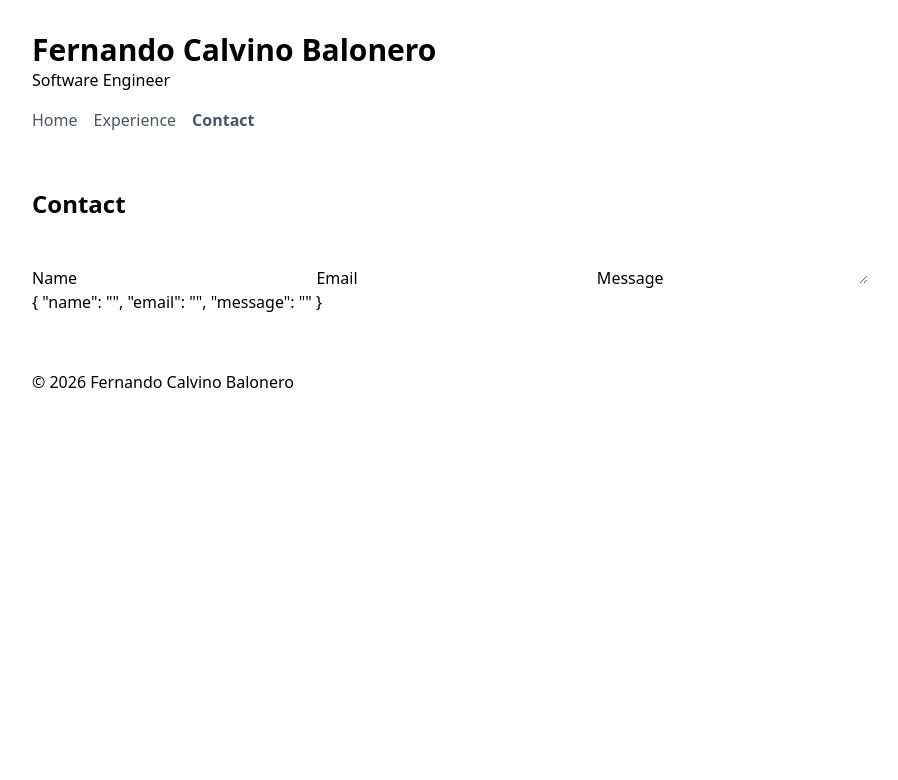
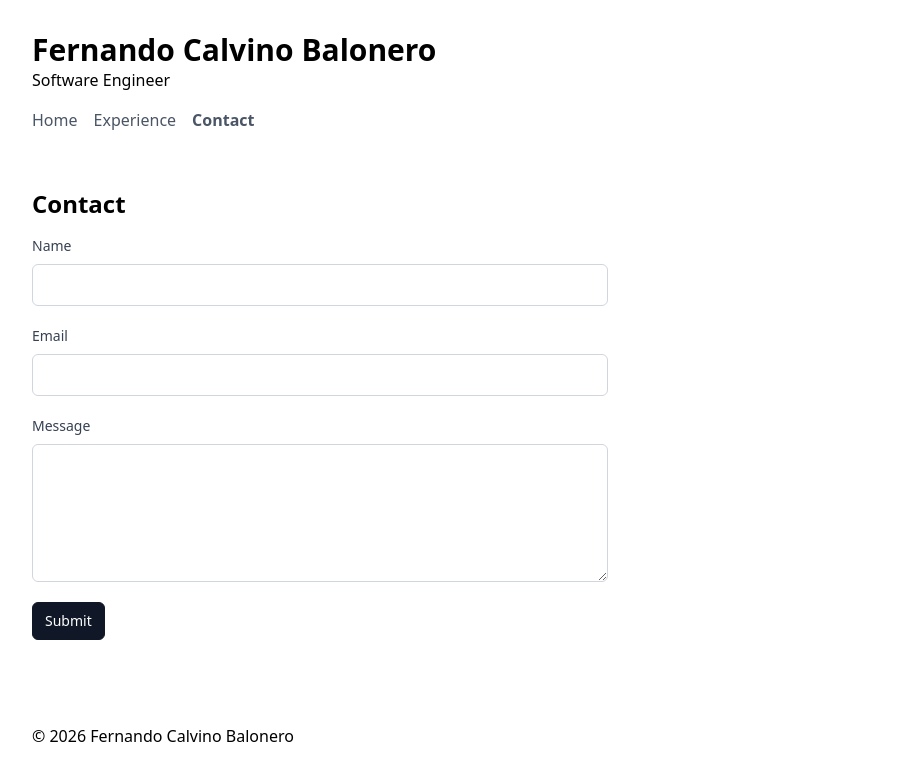
Before and after one commit to fercbrt/portfolio, an Angular app: page /contact in a window 1280 px wide. Shown: the top 780 px of the page, without its empty margins (176-1074 px from the left). Built offline with nearby package versions, Linux system fonts and the light colour scheme.

Commit message:
Phase 6: done; created contact page with the new signal form feature by Angular v22

```diff
--- /dev/null
+++ b/src/app/components/arrow-left-circle-icon/arrow-left-circle-icon.html
@@ -0,0 +1,3 @@
+<svg xmlns="http://www.w3.org/2000/svg" fill="none" viewBox="0 0 24 24" stroke-width="1.5" stroke="currentColor" aria-hidden="true" class="size-full">
+  <path stroke-linecap="round" stroke-linejoin="round" d="m11.25 9-3 3m0 0 3 3m-3-3h7.5M21 12a9 9 0 1 1-18 0 9 9 0 0 1 18 0Z" />
+</svg>
--- /dev/null
+++ b/src/app/components/arrow-left-circle-icon/arrow-left-circle-icon.ts
@@ -0,0 +1,13 @@
+import { Component } from '@angular/core';
+
+@Component({
+  imports: [],
+  selector: 'app-arrow-left-circle-icon',
+  templateUrl: './arrow-left-circle-icon.html',
+  host: {
+    class: 'block size-4 shrink-0'
+  }
+})
+export class ArrowLeftCircleIcon {
+
+}
--- a/src/app/components/experience-card/experience-card.html
+++ b/src/app/components/experience-card/experience-card.html
@@ -1,5 +1,5 @@
 <h3 class="font-bold my-2">
-    <a [routerLink]="['/experience', experience().id]">
+    <a [routerLink]="['/experience', experience().id]" class="text-blue-700 hover:text-blue-900 focus-visible:text-blue-900 focus-visible:outline-2 focus-visible:outline-offset-2 focus-visible:outline-gray-900 rounded-sm transition-colors">
         {{ experience().position }}, {{ experience().company }}
     </a>
 </h3>
--- a/src/app/components/experience-chips/experience-chips.html
+++ b/src/app/components/experience-chips/experience-chips.html
@@ -1,7 +1,7 @@
-<div class="flex flex-wrap gap-2">
-        @for (item of technologies(); track $index) {
-            <div class="rounded-full px-2.5 py-0.5 text-xs font-medium border border-gray-200 bg-gray-100 text-gray-700">
-                {{ item }}
-            </div>
-        }
-    </div>
+<ul class="flex flex-wrap gap-2">
+    @for (item of technologies(); track item) {
+        <li class="rounded-full px-2.5 py-0.5 text-xs font-medium border border-gray-200 bg-gray-100 text-gray-700">
+            {{ item }}
+        </li>
+    }
+</ul>
--- a/src/app/components/header/header.html
+++ b/src/app/components/header/header.html
@@ -8,6 +8,6 @@
     <nav class="flex gap-4 mt-4">
         <a class="text-gray-600 hover:text-gray-900 hover:underline underline-offset-4 transition-colors focus-visible:outline-2 focus-visible:outline-offset-2 focus-visible:outline-gray-900 rounded-sm" routerLink="/" routerLinkActive="font-bold" ariaCurrentWhenActive="page" [routerLinkActiveOptions]="{ exact: true }">Home</a>
         <a class="text-gray-600 hover:text-gray-900 hover:underline underline-offset-4 transition-colors focus-visible:outline-2 focus-visible:outline-offset-2 focus-visible:outline-gray-900 rounded-sm"  routerLink="/experience" routerLinkActive="font-bold" ariaCurrentWhenActive="page">Experience</a>
-        <a class="text-gray-600 hover:text-gray-900 hover:underline underline-offset-4 transition-colors focus-visible:outline-2 focus-visible:outline-offset-2 focus-visible:outline-gray-900 rounded-sm"  routerLink="/contact" routerLinkActive="font-bold" ariaCurrentWhenActive="page">Contact</a>
+        <a class="text-gray-600 hover:text-gray-900 hover:underline underline-offset-4 transition-colors focus-vHasisible:outline-2 focus-visible:outline-offset-2 focus-visible:outline-gray-900 rounded-sm"  routerLink="/contact" routerLinkActive="font-bold" ariaCurrentWhenActive="page">Contact</a>
     </nav>
 </header>
--- a/src/app/guards/experience-exists-guard.ts
+++ b/src/app/guards/experience-exists-guard.ts
@@ -1,4 +1,4 @@
-import { inject, input, numberAttribute } from '@angular/core';
+import { inject, numberAttribute } from '@angular/core';
 import { CanMatchFn } from '@angular/router';
 import { ExperienceService } from '../services/experience-service/experience-service';
 
--- a/src/app/pages/contact-page/contact-page.html
+++ b/src/app/pages/contact-page/contact-page.html
@@ -1,19 +1,77 @@
 <app-section heading="Contact">
-    <form>
-        <label for="name">
+    <form [formRoot]="contactForm" class="space-y-5 max-w-xl" >
+        <div class="space-y-2">
+            <label for="name" class="block text-sm font-medium text-gray-700">
                 Name
             </label>
-        <input id="name" type="text" [formField]="contactForm.name" />
-        <label for="email">
+            <input id="name" type="text"
+                autocomplete="name"
+                [formField]="contactForm.name"
+                class="block w-full border border-gray-300 rounded-md px-3 py-2 bg-white text-gray-900 focus:outline-2 focus:outline-offset-0 focus:outline-gray-900 transition-colors aria-invalid:border-red-600 aria-invalid:focus:outline-red-600"
+                [aria-invalid]="contactForm.name().touched() && contactForm.name().invalid()"
+                aria-describedby="name-errors" />
+            @if (contactForm.name().touched() && contactForm.name().invalid()) {
+                <ul id="name-errors" class="space-y-1 text-sm text-red-700">
+                    @for (error of contactForm.name().errors(); track error) {
+                        <li>
+                            {{ error.message }}
+                        </li>
+                    }
+                </ul>
+            }
+        </div>
+        <div class="space-y-2">
+            <label for="email" class="block text-sm font-medium text-gray-700">
                 Email
             </label>
-        <input id="email" type="email" [formField]="contactForm.email" />
-        <label for="message">
+            <input id="email" type="email"
+                autocomplete="email"
+                [formField]="contactForm.email"
+                class="block w-full border border-gray-300 rounded-md px-3 py-2 bg-white text-gray-900 focus:outline-2 focus:outline-offset-0 focus:outline-gray-900 transition-colors aria-invalid:border-red-600 aria-invalid:focus:outline-red-600 "
+                [aria-invalid]="contactForm.email().touched() && contactForm.email().invalid()"
+                aria-describedby="email-errors" />
+            @if (contactForm.email().touched() && contactForm.email().invalid()) {
+                <ul id="email-errors" class="space-y-1 text-sm text-red-700">
+                    @for (error of contactForm.email().errors(); track error) {
+                        <li>
+                            {{ error.message }}
+                        </li>
+                    }
+                </ul>
+            }
+        </div>
+        <div class="space-y-2">
+            <label for="message" class="block text-sm font-medium text-gray-700">
                 Message
             </label>
-        <textarea id="message" [formField]="contactForm.message"></textarea>
+            <textarea id="message" [formField]="contactForm.message"
+            class="block w-full border border-gray-300 rounded-md px-3 py-2 bg-white text-gray-900 focus:outline-2 focus:outline-offset-0 focus:outline-gray-900 transition-colors resize-y aria-invalid:border-red-600 aria-invalid:focus:outline-red-600"
+            [aria-invalid]="contactForm.message().touched() && contactForm.message().invalid()"
+            rows="5" aria-describedby="message-errors" ></textarea>
+            @if (contactForm.message().touched() && contactForm.message().invalid()) {
+                <ul id="message-errors" class="space-y-1 text-sm text-red-700">
+                    @for (error of contactForm.message().errors(); track error) {
+                        <li>
+                            {{ error.message }}
+                        </li>
+                    }
+                </ul>
+            }
+        </div>
+        <button type="submit"
+            [disabled]="contactForm().submitting()"
+            class="rounded-md px-3 py-2 text-sm font-medium border cursor-pointer transition-colors focus-visible:outline-2 focus-visible:outline-offset-2 focus-visible:outline-gray-900
+                bg-gray-900 text-white border-gray-900 enabled:hover:bg-gray-100 enabled:hover:text-gray-900 disabled:opacity-50 disabled:cursor-not-allowed">
+            @if (contactForm().submitting()) {
+                Sending...
+            } @else {
+                Submit
+            }
+        </button>
+        <p role="status" class="text-sm text-green-700 mt-2">
+            @if (submitted()) {
+                Thanks! Your message has been sent.
+            }
+        </p>
     </form>
-    <p>
-        {{ contactForm().value() | json }}
-    </p>
 </app-section>
--- a/src/app/pages/experience-detail-page/experience-detail-page.ts
+++ b/src/app/pages/experience-detail-page/experience-detail-page.ts
@@ -3,9 +3,11 @@ import { ExperienceService } from '../../services/experience-service/experience-
 import { DatePipe } from '@angular/common';
 import { ExperienceChips } from '../../components/experience-chips/experience-chips';
 import { Section } from '../../components/section/section';
+import { RouterLink } from '@angular/router';
+import { ArrowLeftCircleIcon } from '../../components/arrow-left-circle-icon/arrow-left-circle-icon';
 
 @Component({
-  imports: [DatePipe, ExperienceChips, Section],
+  imports: [DatePipe, ExperienceChips, Section, RouterLink, ArrowLeftCircleIcon],
   selector: 'app-experience-detail-page',
   styleUrl: './experience-detail-page.css',
   templateUrl: './experience-detail-page.html',
--- a/src/app/pages/experience-page/experience-page.html
+++ b/src/app/pages/experience-page/experience-page.html
@@ -1,6 +1,7 @@
 <app-section heading="Experience">
     <div class="flex flex-wrap gap-2 mb-6">
-        <button type="button" (click)="selectedTechnology.set(null)" class="rounded-full px-3 py-1 text-sm font-medium border border-gray-300 cursor-pointer not-aria-pressed:hover:bg-gray-100 transition-colors focus-visible:outline-2 focus-visible:outline-offset-2 focus-visible:outline-gray-900 aria-pressed:bg-gray-900 aria-pressed:text-white aria-pressed:border-gray-900 aria-pressed:hover:bg-gray-700" [aria-pressed]="selectedTechnology() === null">
+        <button type="button" (click)="selectedTechnology.set(null)"
+            class="rounded-full px-3 py-1 text-sm font-medium border border-gray-300 cursor-pointer not-aria-pressed:hover:bg-gray-100 transition-colors focus-visible:outline-2 focus-visible:outline-offset-2 focus-visible:outline-gray-900 aria-pressed:bg-gray-900 aria-pressed:text-white aria-pressed:border-gray-900 aria-pressed:hover:bg-gray-700" [aria-pressed]="selectedTechnology() === null">
             All
         </button>
         @for (item of allTechnologies(); track item) {
--- a/src/app/pages/experience-page/experience-page.ts
+++ b/src/app/pages/experience-page/experience-page.ts
@@ -41,7 +41,7 @@ export class ExperiencePage {
         this.title.setTitle(this.routeTitle);
       }
       else {
-        this.title.setTitle(selectedTech + ' | ' + this.routeTitle);
+        this.title.setTitle(`${selectedTech} | ${this.routeTitle}`);
       }
     });
   }
```
Also changed, not shown: src/app/pages/contact-page/contact-page.ts (+21 -8 lines), src/app/pages/experience-detail-page/experience-detail-page.html (+12 -4 lines), 2 other files (tests, documents, lock files or other folders). Lines whose indentation alone changed are shown as unchanged.
